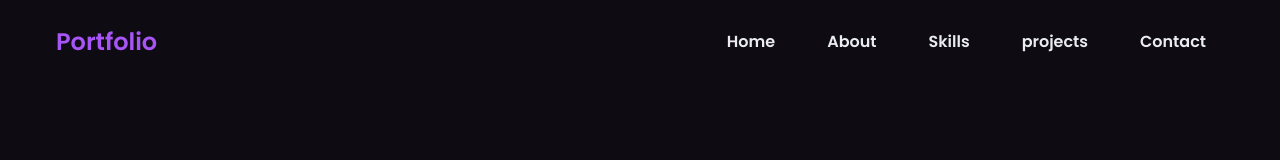
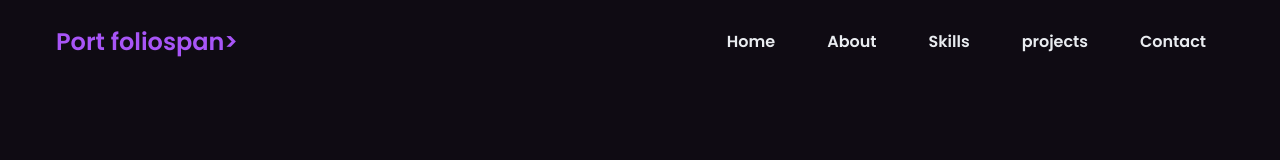
Before and after one commit to udayrajwarkade0/portfolio, a plain HTML site: page index.html in a window 1280 px wide. Shown: the top 160 px of the page. Drawn offline with nearby package versions, Linux system fonts and the light colour scheme.

Commit message:
Update index.html

```diff
--- a/index.html
+++ b/index.html
@@ -14,7 +14,7 @@
   <body>
     <nav>
       <div class="nav__content">
-        <div class="logo"><a href="#">Portfolio</a></div>
+        <div class="logo"><a href="#">Port <span>folio</span>span></a></div>
         <label for="check" class="checkbox">
           <i class="ri-menu-line"></i>
         </label>
```
